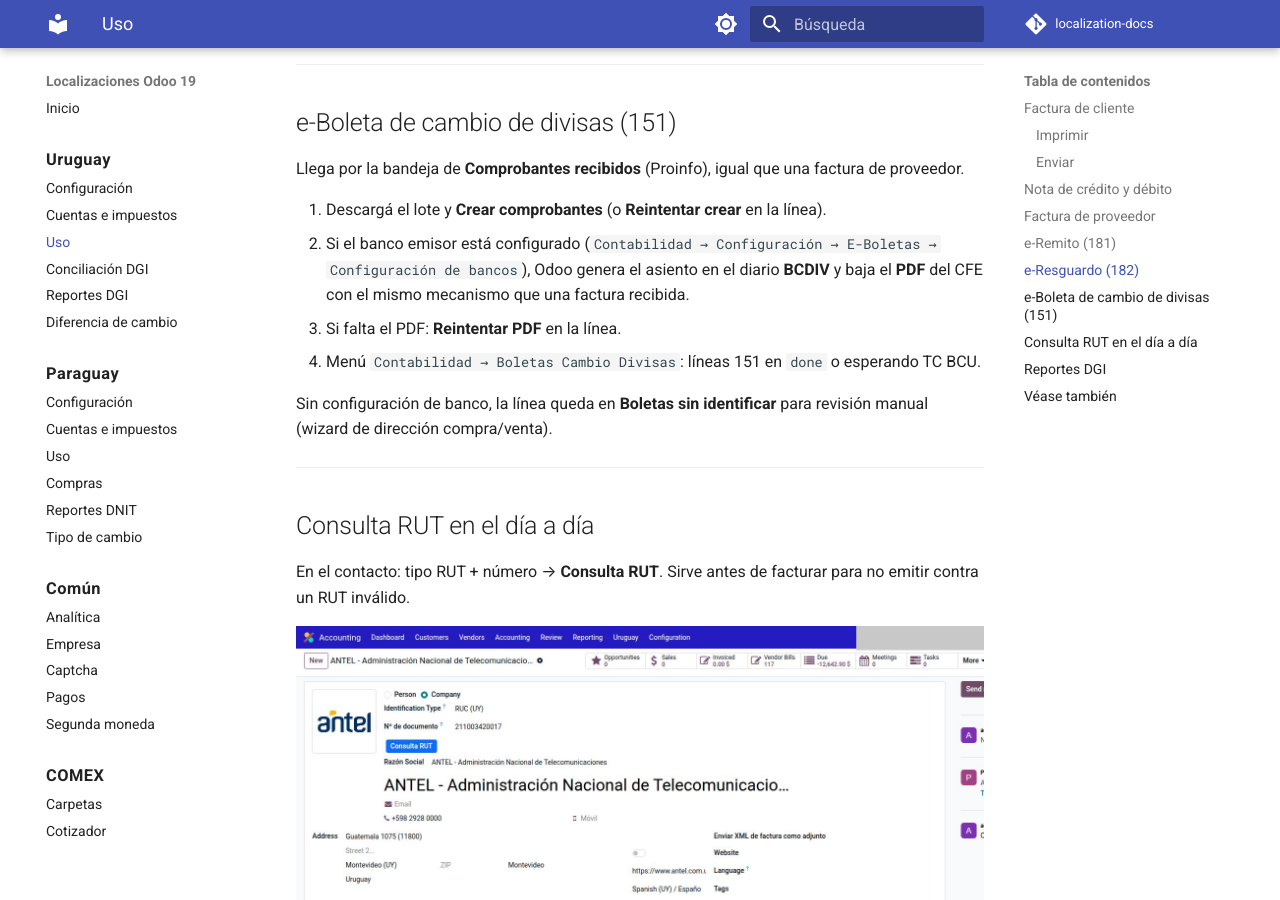
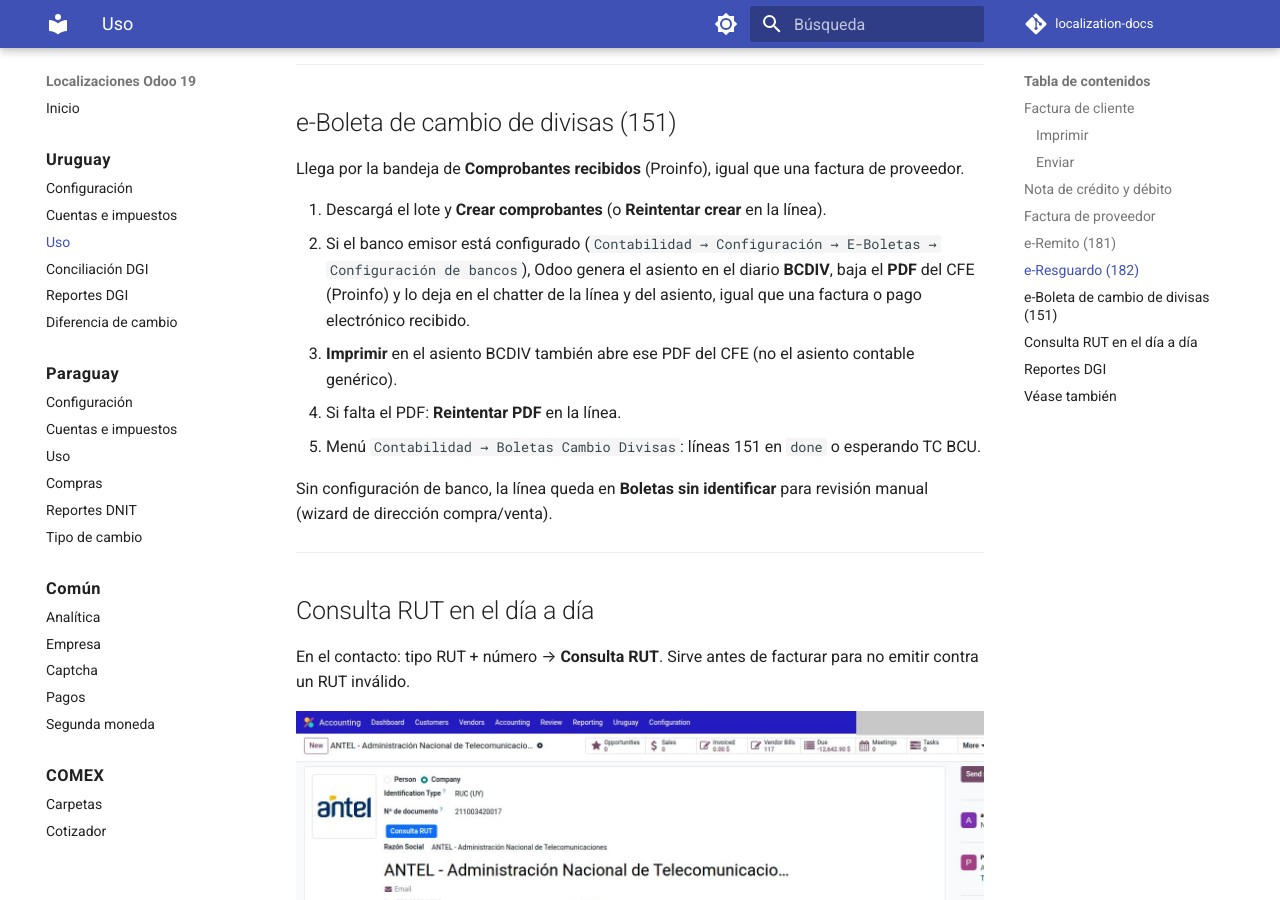
Before and after one commit to Pabloolano/localization-docs, an MkDocs documentation site: the page built from docs/uruguay/uso.md, in a window 1280 px wide and 900 px high, scrolled down 5084 px. Built offline with MkDocs 1.6.1 and Material for MkDocs 9.7.7, drawn with Linux system fonts in a browser that asks for light colours; comment, search, counter and statistics services are not loaded.

Commit message:
docs(uy): boleta 151 — PDF en chatter e Imprimir CFEPDF
Aclara que el PDF queda en la línea/asiento y que Imprimir del BCDIV
abre el CFE Proinfo, no el asiento contable genérico.

Co-authored-by: Cursor <cursoragent@cursor.com>

```diff
--- a/docs/uruguay/uso.md
+++ b/docs/uruguay/uso.md
@@ -100,9 +100,10 @@ El PDF de representación puede tener límites: priorizá XML y estado DGI.
 Llega por la bandeja de **Comprobantes recibidos** (Proinfo), igual que una factura de proveedor.
 
 1. Descargá el lote y **Crear comprobantes** (o **Reintentar crear** en la línea).
-2. Si el banco emisor está configurado (`Contabilidad → Configuración → E-Boletas → Configuración de bancos`), Odoo genera el asiento en el diario **BCDIV** y baja el **PDF** del CFE con el mismo mecanismo que una factura recibida.
-3. Si falta el PDF: **Reintentar PDF** en la línea.
-4. Menú `Contabilidad → Boletas Cambio Divisas`: líneas 151 en `done` o esperando TC BCU.
+2. Si el banco emisor está configurado (`Contabilidad → Configuración → E-Boletas → Configuración de bancos`), Odoo genera el asiento en el diario **BCDIV**, baja el **PDF** del CFE (Proinfo) y lo deja en el chatter de la línea y del asiento, igual que una factura o pago electrónico recibido.
+3. **Imprimir** en el asiento BCDIV también abre ese PDF del CFE (no el asiento contable genérico).
+4. Si falta el PDF: **Reintentar PDF** en la línea.
+5. Menú `Contabilidad → Boletas Cambio Divisas`: líneas 151 en `done` o esperando TC BCU.
 
 Sin configuración de banco, la línea queda en **Boletas sin identificar** para revisión manual (wizard de dirección compra/venta).
 
```
